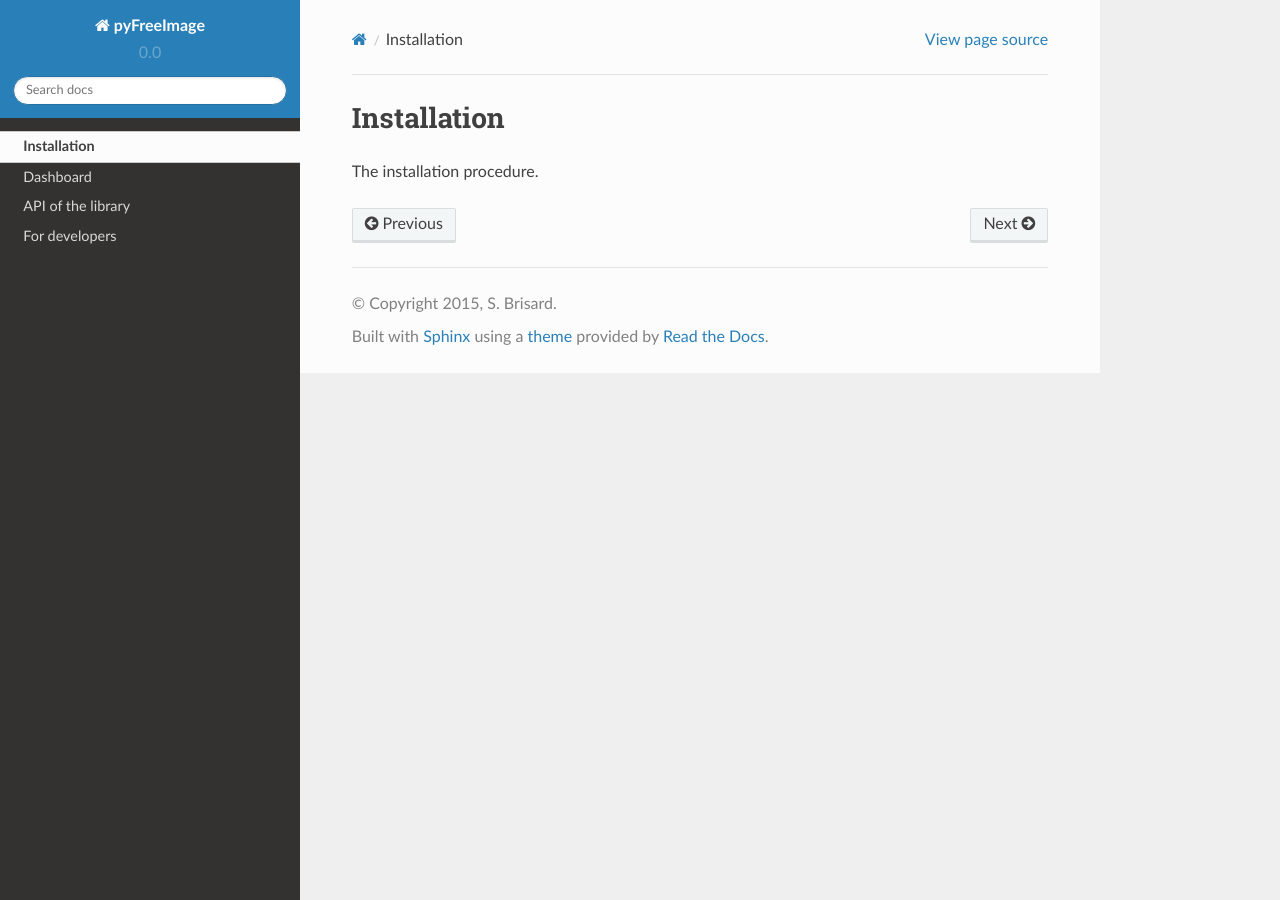
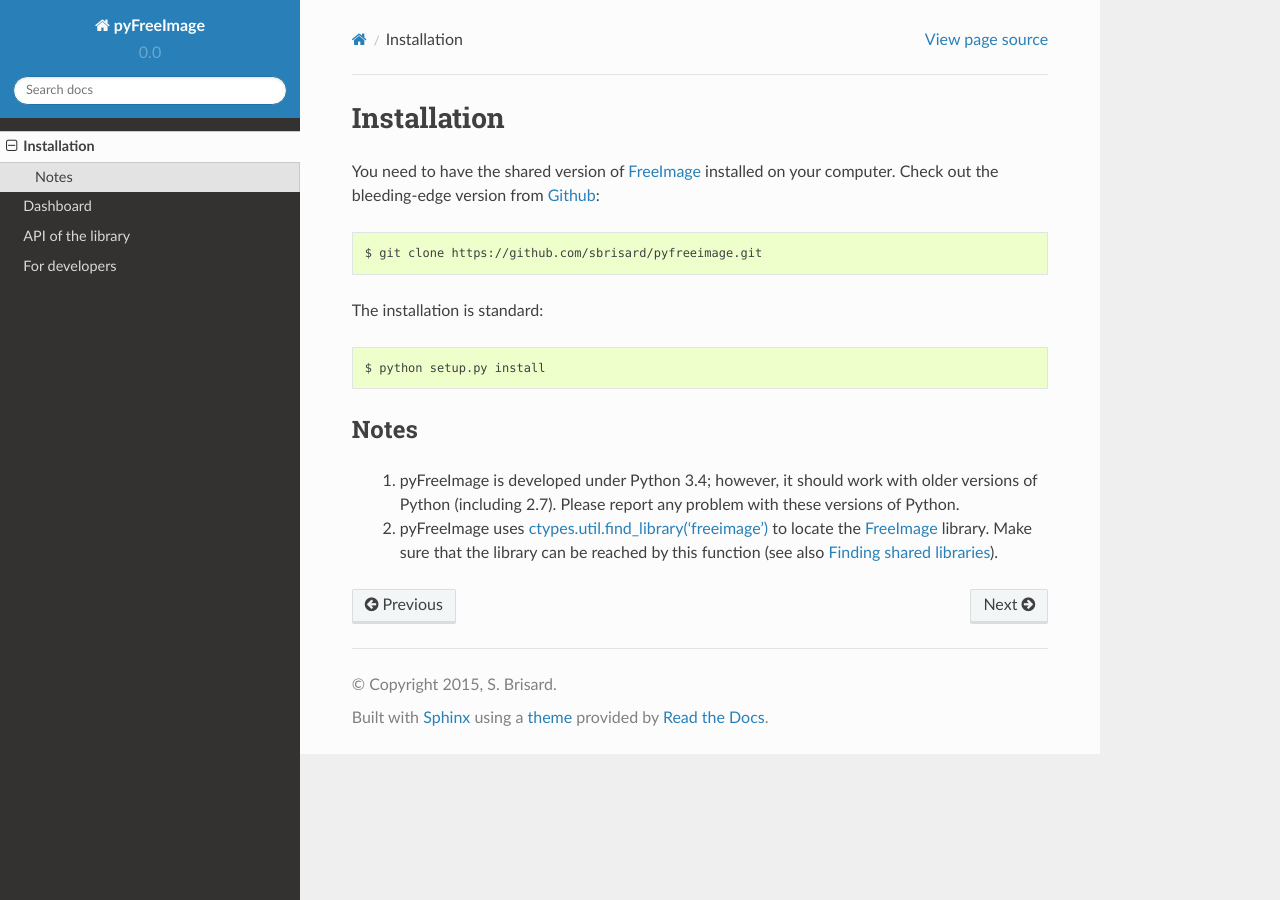
Before and after one commit to sbrisard/pyfreeimage, a Sphinx documentation site: the page built from docs/installation.rst, in a window 1280 px wide. Built offline with Sphinx 7.4.7 and the Read the Docs theme 2.0.0, drawn with Linux system fonts in a browser that asks for light colours.

Commit message:
Installation procedure.

```diff
--- a/docs/installation.rst
+++ b/docs/installation.rst
@@ -3,4 +3,16 @@
 Installation
 ============
 
-The installation procedure.
+You need to have the shared version of `FreeImage <http://freeimage.sourceforge.net/>`_ installed on your computer. Check out the bleeding-edge version from `Github <https://github.com/sbrisard/pyfreeimage>`_::
+
+  $ git clone https://github.com/sbrisard/pyfreeimage.git
+
+The installation is standard::
+
+  $ python setup.py install
+
+Notes
+-----
+
+  1. pyFreeImage is developed under Python 3.4; however, it should work with older versions of Python (including 2.7). Please report any problem with these versions of Python.
+  2. pyFreeImage uses `ctypes.util.find_library('freeimage') <https://docs.python.org/3.4/library/ctypes.html#ctypes.util.find_library>`_ to locate the `FreeImage <http://freeimage.sourceforge.net/>`_ library. Make sure that the library can be reached by this function (see also `Finding shared libraries <https://docs.python.org/3.4/library/ctypes.html#finding-shared-libraries>`_).
```
